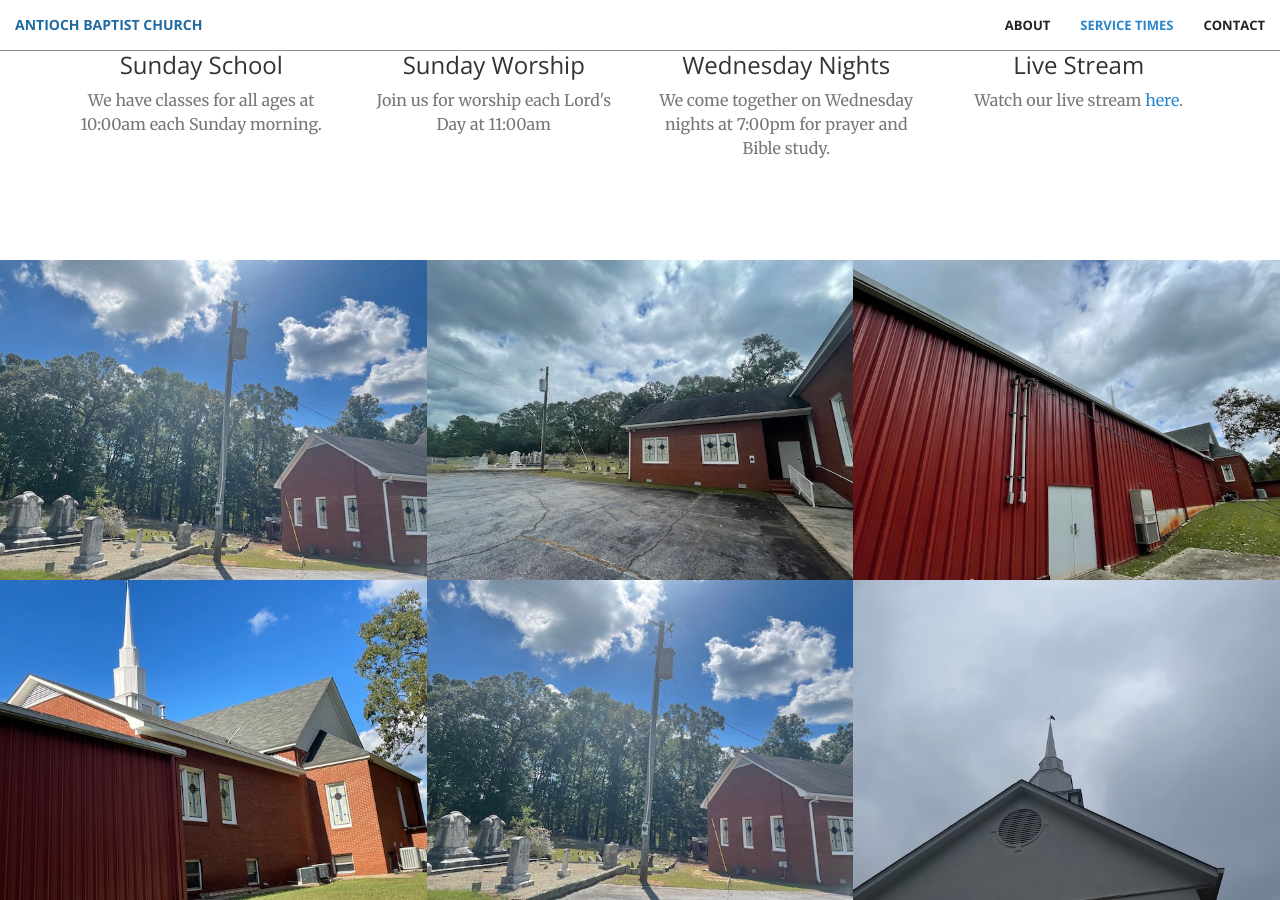
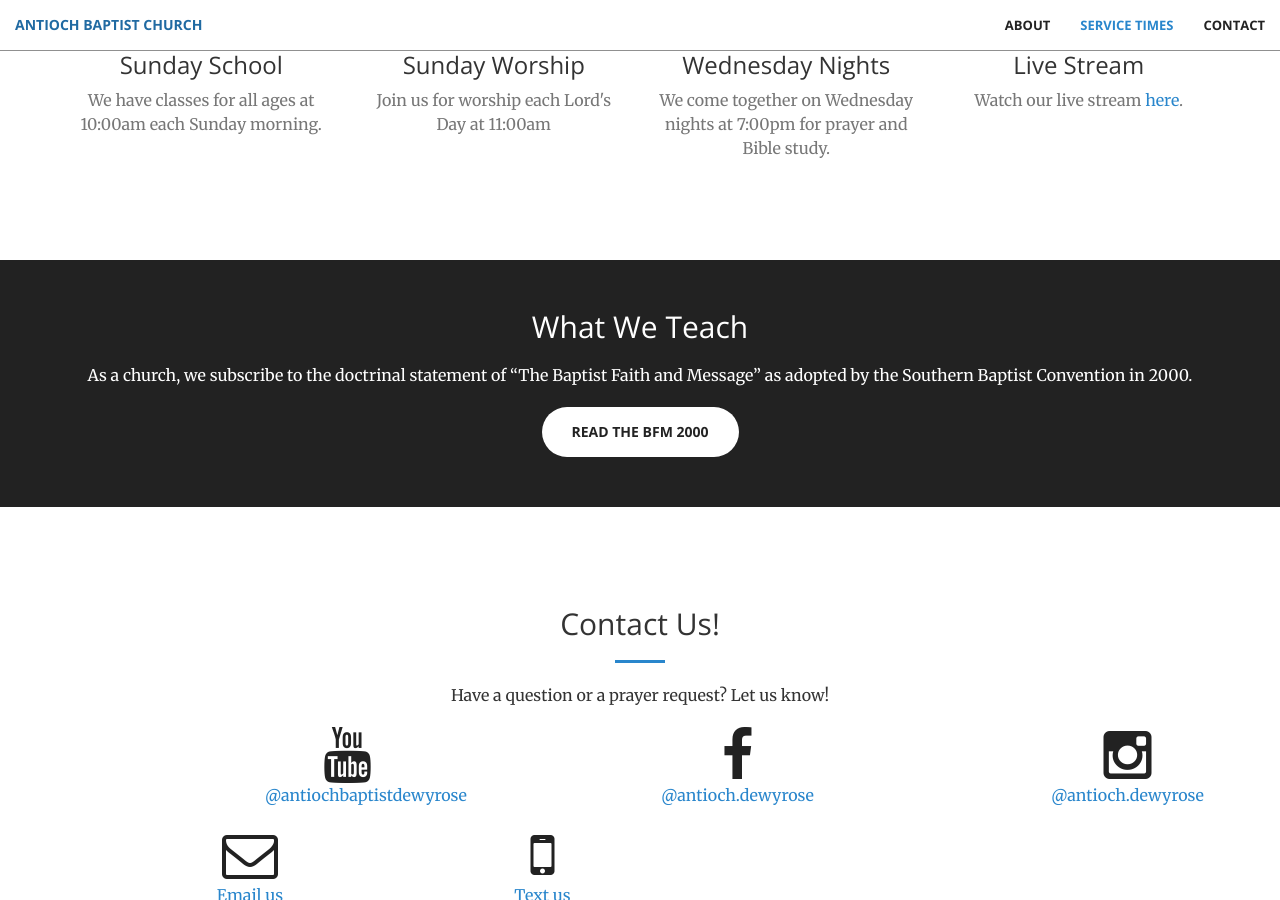
Before and after one commit to antiochbaptist/antiochbaptist.github.io, a Jekyll site: the page built from index.html, in a window 1280 px wide and 900 px high, scrolled down 1558 px. Built offline with Jekyll 4.4.1, drawn with Linux system fonts in a browser that asks for light colours.

Commit message:
Comment out portfolio section in front layout
Comment out the portfolio include in front.html

```diff
--- a/_layouts/front.html
+++ b/_layouts/front.html
@@ -8,7 +8,7 @@
   {% include header.html %}
   {% include call-to-action.html %}
   {% include services.html %}
-  {% include portfolio.html %}
+  <!--{% include portfolio.html %}-->
   {% include aside.html %}
   {% include contact.html %}
   {% include scripts.html %}
```
